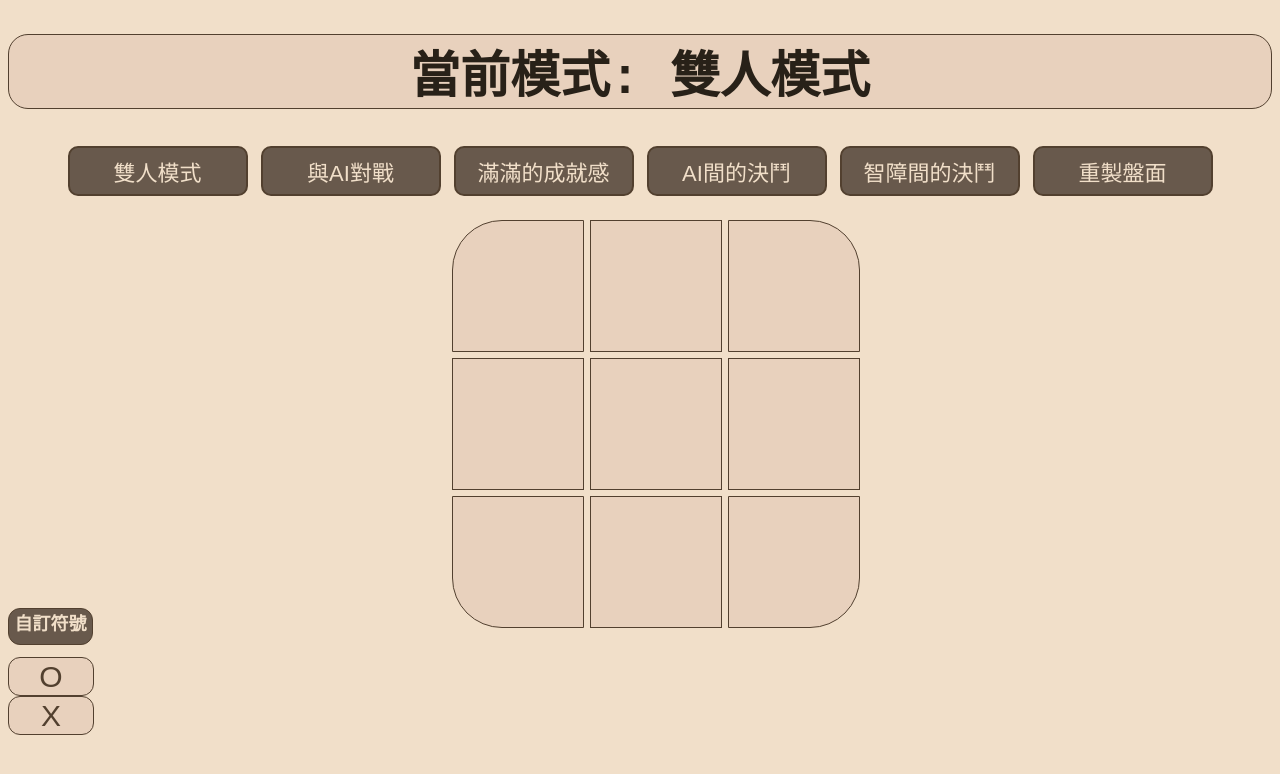
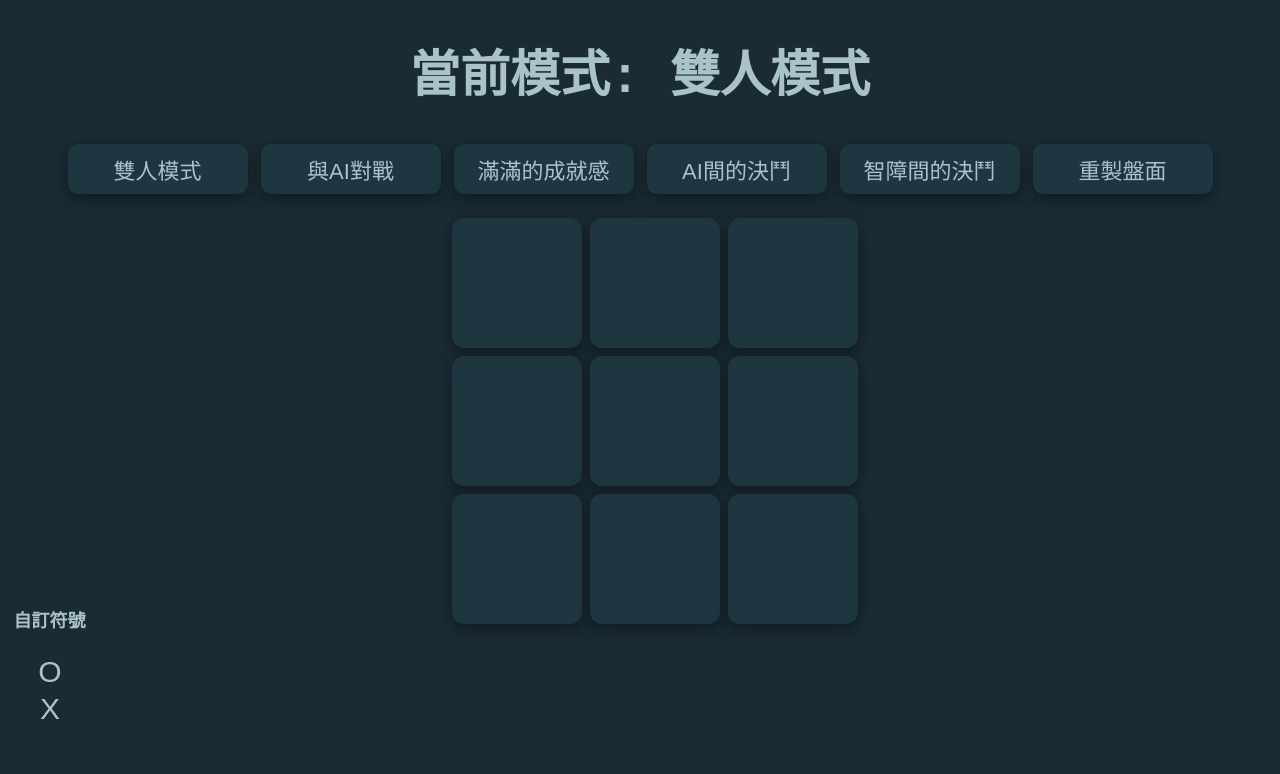
Before and after one commit to IanWen103026/ooxxthreesmall, a plain HTML site: page index.html in a window 1280 px wide. Both pictures are taken after a click on the button "雙人模式". Drawn offline with Linux system fonts and the light colour scheme.

Commit message:
Add files via upload

```diff
--- a/index.html
+++ b/index.html
@@ -1,11 +1,11 @@
 <!DOCTYPE html>
 <html>
 <head>
-  <title>三小成發 - OOXX</title>
+  <title>簡單的圈圈叉叉</title>
   <link rel="stylesheet" type="text/css" href="style.css">
 </head>
 <body>
-  <h1 class = "h1" style="font-family:monospace;" >三小圈圈叉叉 - 選擇模式</h1>
+  <h1 class = "h1" style="font-family:monospace;" >請選擇模式</h1>
   <div class = "center">
     <button class = "clickbtn" onclick="startGame('human')">雙人模式</button>
     <button class = "clickbtn" onclick="startGame('robot')">與AI對戰</button>
@@ -31,7 +31,7 @@
 
 
 
-  <img class="image" id="image" src = "https://media.discordapp.net/attachments/845555784909455390/1138457241352151122/image.png?width=1440&height=502">
+  <img class="image" id="image" src = "https://media.discordapp.net/attachments/833269657078464522/1186164125143937086/image.png?ex=6592406d&is=657fcb6d&hm=0f0af11a4d5f5a9884847ceb499dc6d8b24d9a99c0fb5377a31e83af36d34a4c&=&format=webp&quality=lossless">
   <div>
     <form>
       <h1 id = "h2" class = "h2" style="font-family:monospace;">自訂符號</h2>
--- a/script.js
+++ b/script.js
@@ -93,7 +93,11 @@ function makeMove(cell) {
   if (board[index] === "") {
     board[index] = currentPlayer;
     cell.textContent = currentPlayer;
-    cell.style.color = "rgb(82,64,47)"
+    if (currentPlayer === OText) {
+      cell.style.color = "rgb(235,182,61)"
+    } else {
+      cell.style.color = "rgb(49,196,190)"
+    }
     if (checkrealWin(currentPlayer)) {
 
         document.querySelector("h1").innerHTML = currentPlayer + " 勝利！";
@@ -151,8 +155,7 @@ function resetBoard() {
     board = ["", "", "", "", "", "", "", "", ""];
     const cells = document.querySelectorAll(".cell");
 
-    cells.forEach(cell => cell.style.color = "rgb(232,209,18)");
-
+    cells.forEach(cell => cell.style.color = "rgb(30,54,64)")
     cells.forEach(cell => cell.textContent = "");
 
 
--- a/style.css
+++ b/style.css
@@ -9,16 +9,13 @@
 
 
 *{
-  background-color: rgb(241,223,201);
+  background-color: rgb(26,43,51);
   justify-content: center;
 }
 
 .h1 {
   font-size: 50px;
-
-  background-color: rgb(232,209,189);
-  color: rgb(40,33,24);
-  border: 1px solid rgb(82,64,47);
+  color: rgb(170,194,202);
   text-align: center;
   border-radius: 20px;
 }
@@ -33,17 +30,22 @@
   transition: 0.3s;
   width: 180px;
   height: 50px;
-  background-color: rgb(104,89,76);
-  color: rgb(241,223,201);
-  border: 2px solid rgb(82,64,47);
+  border-width: 0px;
+  background-color: rgb(30,54,64);
+
+  color: rgb(170,194,202);
+
+  box-shadow: 0 4px 8px 0 rgba(0, 0, 0, 0.2), 0 6px 20px 0 rgba(0, 0, 0, 0.19);
+
   font-size: 22px;
   border-radius: 10px;
 
 }
 
 .clickbtn:hover {
-  background-color: rgb(232,209,189);
-  color: rgb(82,64,47);
+
+  background-color: rgb(170,194,202);
+  color: rgb(30,54,64);
 }
 
 .image {
@@ -51,9 +53,8 @@
   display: block;
   margin-left: auto;
   margin-right: auto;
-
-  width: 1000px;
-  height: 360px;
+  width: 825px;
+  height: 465px;
   z-index:1;
 }
 
@@ -64,7 +65,6 @@
   display: flex;
   height: 35px;
 
-  border: 1px solid rgb(82,64,47);
   border-radius: 12px;
 
 
@@ -72,8 +72,7 @@
   width: 83px;
   text-align: center;
 
-  background-color: rgb(104,89,76);
-  color: rgb(241,223,201);
+  color: rgb(170,194,202);
 
 
   justify-content: center;
@@ -85,80 +84,21 @@
   width: 130px;
   text-align: center;
   height: 130px;
-  background-color: rgb(232,209,189);
-  color : rgb(232,209,189);
-  border: 1px solid rgb(82,64,47);
+  background-color: rgb(30,54,64);
+  color : rgb(30,54,64);
   display: flex;
   justify-content: center;
   align-items: center;
   font-size:70px;
   cursor: pointer;
+  box-shadow: 0 4px 8px 0 rgba(0, 0, 0, 0.2), 0 6px 20px 0 rgba(0, 0, 0, 0.19);
+  border-radius: 12px;
 }
 
-#A11 {
-  width: 130px;
-  text-align: center;
-  height: 130px;
-  background-color: rgb(232,209,189);
-  color : rgb(232,209,189);
-  border: 1px solid rgb(82,64,47);
-  display: flex;
-  justify-content: center;
-  align-items: center;
-  font-size: 70px;
-  cursor: pointer;
-  border-top-left-radius: 50px;
-}
-
-#A31 {
-  width: 130px;
-  text-align: center;
-  height: 130px;
-  background-color: rgb(232,209,189);
-  color : rgb(232,209,189);
-  border: 1px solid rgb(82,64,47);
-  display: flex;
-  justify-content: center;
-  align-items: center;
-  font-size: 70px;
-  cursor: pointer;
-  border-top-right-radius: 50px;
-}
-
-#A13 {
-  width: 130px;
-  text-align: center;
-  height: 130px;
-  background-color: rgb(232,209,189);
-  color : rgb(232,209,189);
-  border: 1px solid rgb(82,64,47);
-  display: flex;
-  justify-content: center;
-  align-items: center;
-  font-size: 70px;
-  cursor: pointer;
-  border-bottom-left-radius: 50px;
-}
-
-#A33 {
-  width: 130px;
-  text-align: center;
-  height: 130px;
-  background-color: rgb(232,209,189);
-  color : rgb(232,209,189);
-  border: 1px solid rgb(82,64,47);
-  display: flex;
-  justify-content: center;
-  align-items: center;
-  font-size: 70px;
-  cursor: pointer;
-  border-bottom-right-radius: 50px;
-}
 
 .inputer {
-  background-color: rgb(232,209,189);
-  color : rgb(82,64,47);
-  border: 1px solid rgb(82,64,47);
+  color : rgb(170,194,202);
+  border-width: 0px;
   border-radius: 12px;
   display: flex;
   height: 35px;
```
